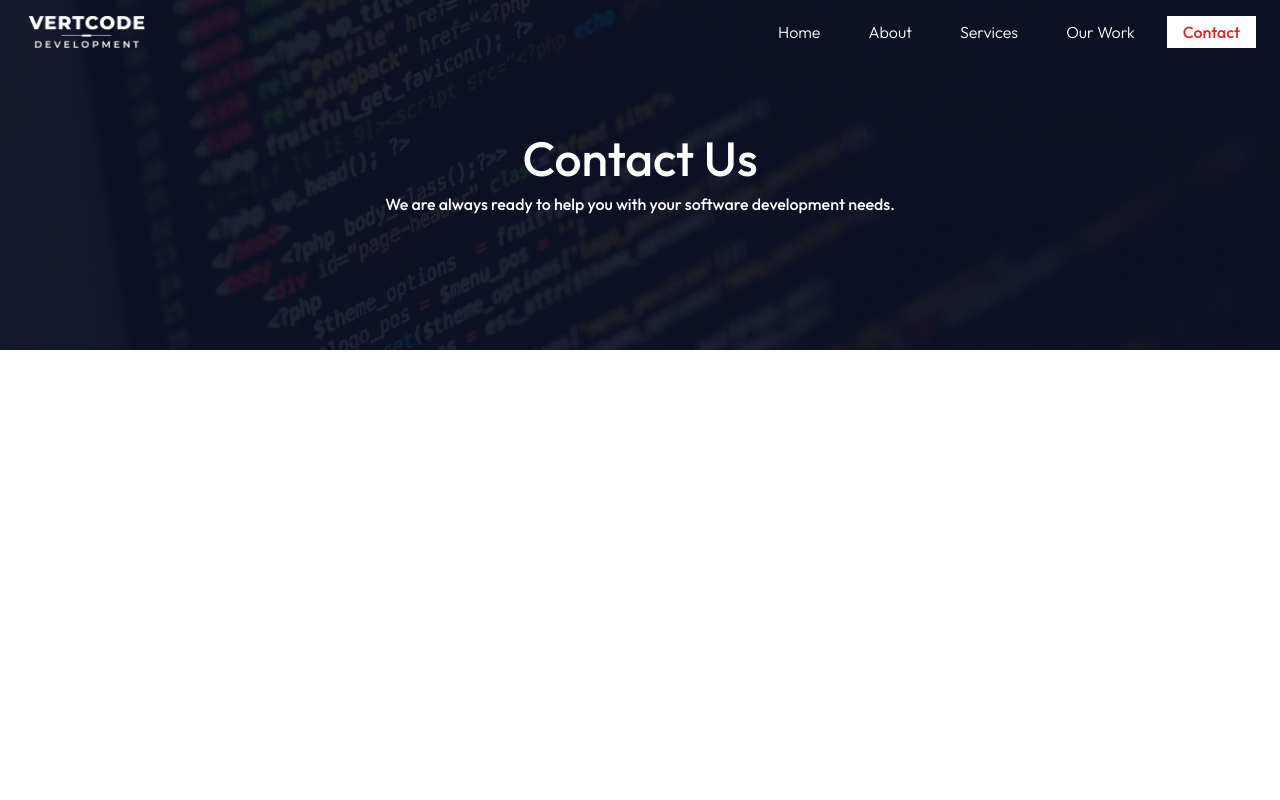
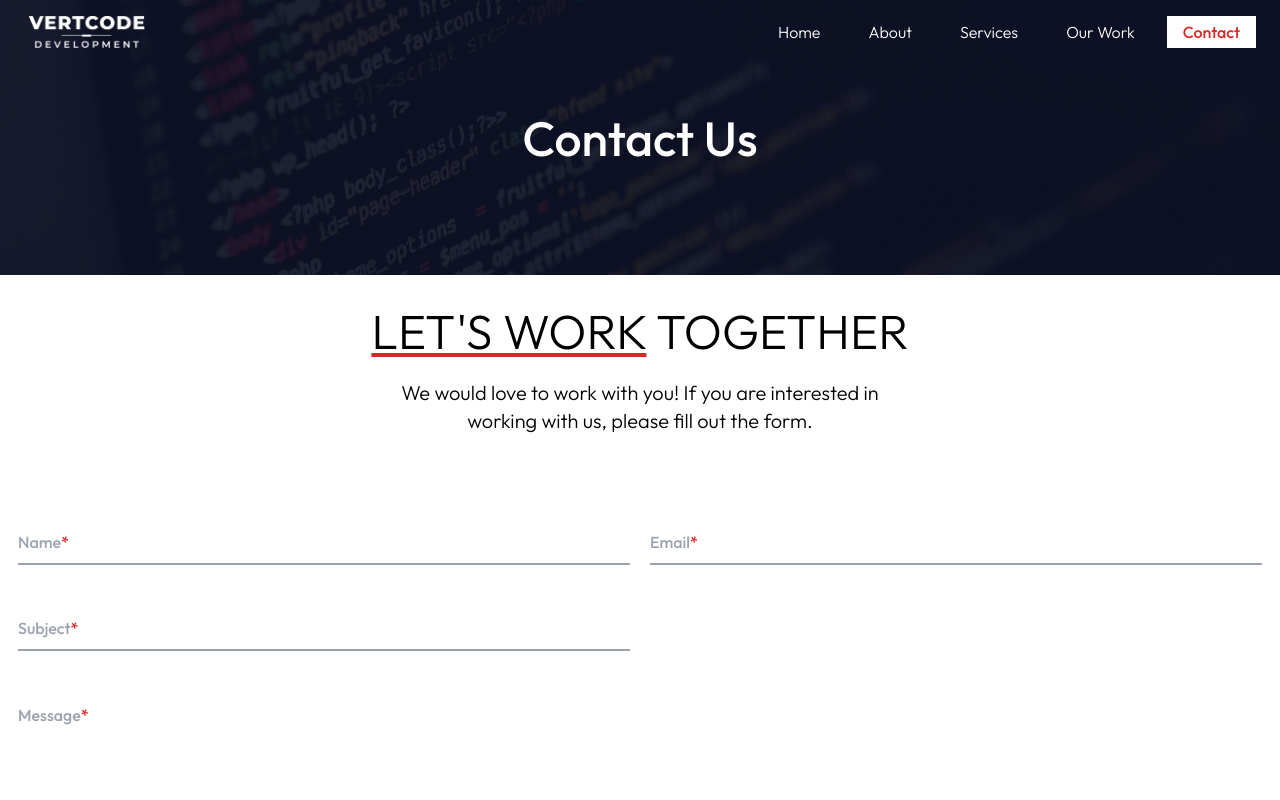
Before and after one commit to VertCodeDev/vertcode.dev, a Next.js app: page /contact in a window 1280 px wide. Shown: the top 800 px of the page. Built offline with nearby package versions, Linux system fonts and the light colour scheme.

Commit message:
fix: NavBar Issue feat: Added Contact Form styling: Updated Contact page Hero Section styling

```diff
--- a/src/app/contact/page.tsx
+++ b/src/app/contact/page.tsx
@@ -1,9 +1,11 @@
 import HeroSection from "@/components/contact/HeroSection";
+import ContactSection from "@/components/contact/ContactSection";
 
 export default function Contact() {
     return (
         <main className="flex min-h-screen flex-col">
             <HeroSection/>
+            <ContactSection/>
         </main>
     );
 }
--- a/src/components/NavBar.tsx
+++ b/src/components/NavBar.tsx
@@ -40,7 +40,7 @@ export default function NavBar() {
                 "z-50 py-4 px-6": true,
                 "absolute top-0 lg:left-0 -left-full": true,
                 "bg-transparent": true,
-                "bg-[rgb(0,0,0,.75)] lg:bg-transparent !left-0": isNavBarOpen,
+                "bg-black bg-opacity-75 lg:bg-transparent !left-0": isNavBarOpen,
                 "transition-all ease-in-out duration-200": true,
             }
         )}>
--- /dev/null
+++ b/src/components/common/Input.tsx
@@ -0,0 +1,48 @@
+"use client";
+
+import {InputHTMLAttributes, useState} from "react";
+import {classNames, conditionalClassNames} from "@/util/css";
+
+interface InputProps extends InputHTMLAttributes<HTMLInputElement> {
+
+    label: string;
+    required: boolean;
+
+}
+
+export default function Input({label, required, ...props}: InputProps) {
+    const [value, setValue] = useState("");
+
+    return (
+        <div className="relative flex flex-col space-y-1 group w-full">
+            <label className={conditionalClassNames({
+                [classNames(
+                    "absolute top-1/2 transform -translate-y-1/2",
+                    "group-focus-within:translate-y-0 group-focus-within:-top-5",
+                    "transition-all duration-200 ease-in-out",
+                    "font-medium",
+                    "text-gray-400 group-focus-within:text-gray-600 -z-10"
+                )]: true,
+                "translate-y-0 -top-5 text-gray-600": value.length > 0
+            })}>
+                {label}
+                {required && (
+                    <span className="text-red-600">
+                        *
+                    </span>
+                )}
+            </label>
+            <input
+                className={classNames(
+                    "transition-all duration-200 ease-in-out",
+                    "border-b-2 border-gray-400 outline-none",
+                    "focus:border-red-600 hover:border-red-600",
+                    "focus:outline-none hover:outline-none focus:ring-0",
+                    "pe-2 py-2 bg-transparent"
+                )}
+                onBlur={e => setValue(e.target.value)}
+                {...props}
+            />
+        </div>
+    )
+}
--- /dev/null
+++ b/src/components/common/TextArea.tsx
@@ -0,0 +1,53 @@
+"use client";
+
+import {InputHTMLAttributes, useEffect, useState} from "react";
+import {classNames, conditionalClassNames} from "@/util/css";
+
+interface InputProps extends InputHTMLAttributes<HTMLTextAreaElement> {
+
+    label: string;
+    required: boolean;
+
+}
+
+export default function TextArea({label, required, ...props}: InputProps) {
+    const [value, setValue] = useState("");
+
+    useEffect(() => {
+        console.log(`TextArea: ${value}`);
+    }, [value]);
+
+    return (
+        <div className="relative flex flex-col space-y-1 group w-full">
+            <label className={conditionalClassNames({
+                [classNames(
+                    "absolute top-[.75rem]",
+                    "group-focus-within:translate-y-0 group-focus-within:-top-5",
+                    "transition-all duration-200 ease-in-out",
+                    "font-medium",
+                    "text-gray-400 group-focus-within:text-gray-600 -z-10"
+                )]: true,
+                "translate-y-0 !-top-5 text-gray-600": value.length > 0
+            })}>
+                {label}
+                {required && (
+                    <span className="text-red-600">
+                        *
+                    </span>
+                )}
+            </label>
+            <textarea
+                className={classNames(
+                    "transition-all duration-200 ease-in-out",
+                    "border-b-2 border-gray-400 outline-none",
+                    "focus:border-red-600 hover:border-red-600",
+                    "focus:outline-none hover:outline-none focus:ring-0",
+                    "pe-2 py-2",
+                    "resize-none h-32 bg-transparent"
+                )}
+                onBlur={e => setValue(e.target.value)}
+                {...props}
+            />
+        </div>
+    )
+}
--- /dev/null
+++ b/src/components/contact/ContactSection.tsx
@@ -0,0 +1,55 @@
+import Input from "@/components/common/Input";
+import TextArea from "@/components/common/TextArea";
+
+export default function ContactSection() {
+    return (
+        <section className="w-full py-8">
+            <h1 className="text-5xl font-light text-center uppercase">
+                <span className="underline underline-offset-4 decoration-red-600">Let&apos;s Work</span> Together
+            </h1>
+            <div className="max-w-[500px] mt-[1.5rem] mx-auto">
+                <p className="text-center text-xl font-light">
+                    We would love to work with you! If you are interested in working with us, please fill out the form.
+                </p>
+            </div>
+            <form className="container mx-auto mt-16 px-2">
+                <div className="flex flex-wrap">
+                    <div className="flex w-full lg:w-1/2 py-5 px-2.5">
+                        <Input
+                            label="Name"
+                            type="text"
+                            required={true}
+                        />
+                    </div>
+                    <div className="flex w-full lg:w-1/2 py-5 px-2.5">
+                        <Input
+                            label="Email"
+                            type="email"
+                            required={true}
+                        />
+                    </div>
+                    <div className="flex w-full lg:w-1/2 py-5 px-2.5">
+                        <Input
+                            label="Subject"
+                            type="text"
+                            required={true}
+                        />
+                    </div>
+                    <div className="flex w-full py-5 px-2.5">
+                        <TextArea
+                            label="Message"
+                            required={true}
+                        />
+                    </div>
+                    <div className="flex w-full py-5 px-2.5">
+                        <button
+                            className="w-full py-2 px-4 bg-red-600 text-white rounded-md font-medium hover:bg-red-700 transition-all duration-200 ease-in-out"
+                        >
+                            Submit
+                        </button>
+                    </div>
+                </div>
+            </form>
+        </section>
+    )
+}
--- a/src/components/contact/HeroSection.tsx
+++ b/src/components/contact/HeroSection.tsx
@@ -8,14 +8,9 @@ export default function HeroSection() {
             <div className={classNames(
                 "flex flex-col justify-center items-center space-y-12 px-2",
                 "text-white",
-                "bg-[#0C0F24] bg-opacity-90 min-h-[350px]"
+                "bg-[#0C0F24] bg-opacity-90 min-h-[275px]"
             )}>
-                <div className="text-center">
-                    <h1 className="text-5xl">Contact Us</h1>
-                    <p className="mt-2.5">
-                        We are always ready to help you with your software development needs.
-                    </p>
-                </div>
+                <h1 className="text-center text-5xl">Contact Us</h1>
             </div>
         </section>
     )
--- a/src/context/NavBarContext.tsx
+++ b/src/context/NavBarContext.tsx
@@ -1,7 +1,6 @@
 "use client"
 
 import React, {createContext, Dispatch, ReactNode, SetStateAction, useContext, useEffect, useState} from "react";
-import {conditionalClassNames} from "@/util/css";
 
 interface NavBarContextType {
     isNavBarOpen: boolean;
@@ -11,7 +10,7 @@ interface NavBarContextType {
 const NavBarContext = createContext<NavBarContextType | undefined>(undefined);
 
 export function NavBarProvider({children}: { children: ReactNode }) {
-    const [isNavBarOpen, setNavBarOpen] = useState<boolean>(true);
+    const [isNavBarOpen, setNavBarOpen] = useState<boolean>(false);
     const [isMobile, setIsMobile] = useState<boolean>(false);
 
     useEffect(() => {
@@ -33,9 +32,14 @@ export function NavBarProvider({children}: { children: ReactNode }) {
         <NavBarContext.Provider
             value={{isNavBarOpen, setNavBarOpen}}
         >
-            <div className={conditionalClassNames({
-                "max-h-screen overflow-hidden": isNavBarOpen && isMobile,
-            })}>
+            <div
+                {...(isNavBarOpen && isMobile) && {
+                    style: {
+                        height: "100vh",
+                        overflowY: "hidden",
+                    }
+                }}
+            >
                 {children}
             </div>
         </NavBarContext.Provider>
```
